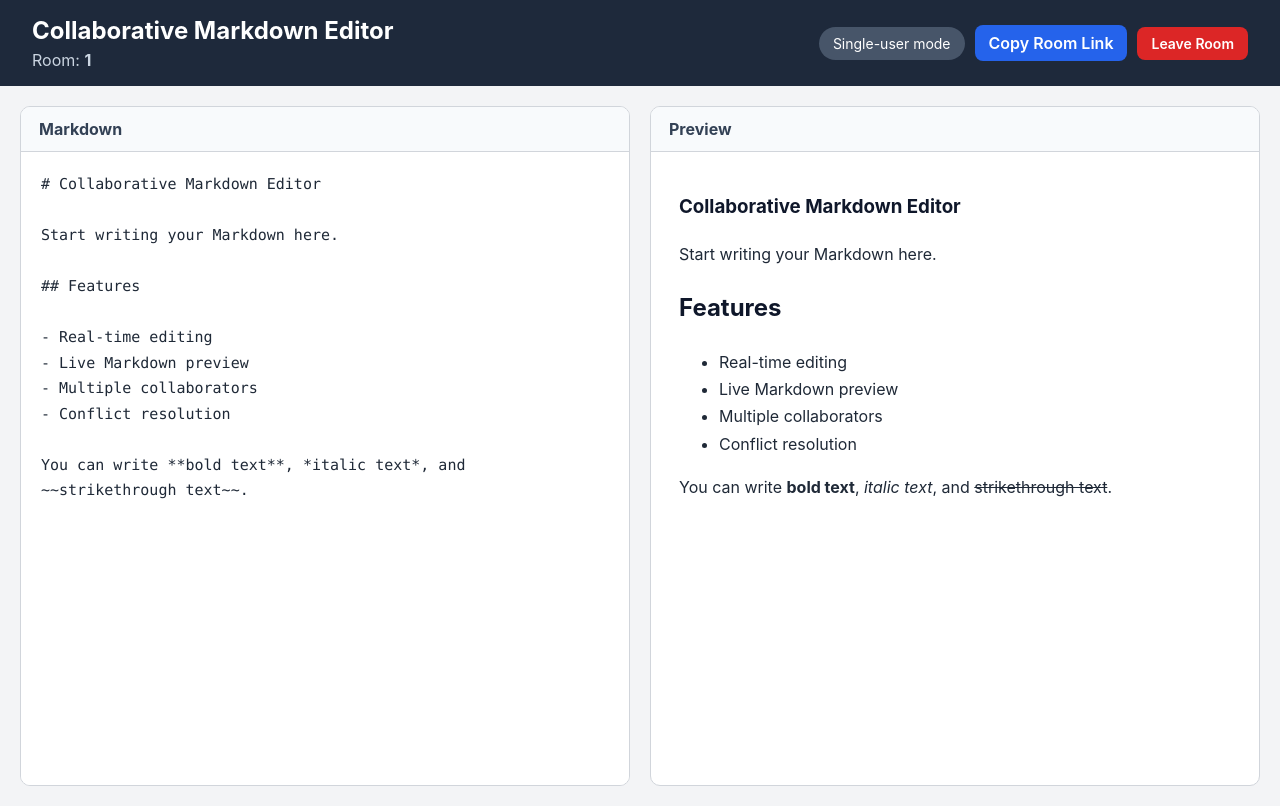
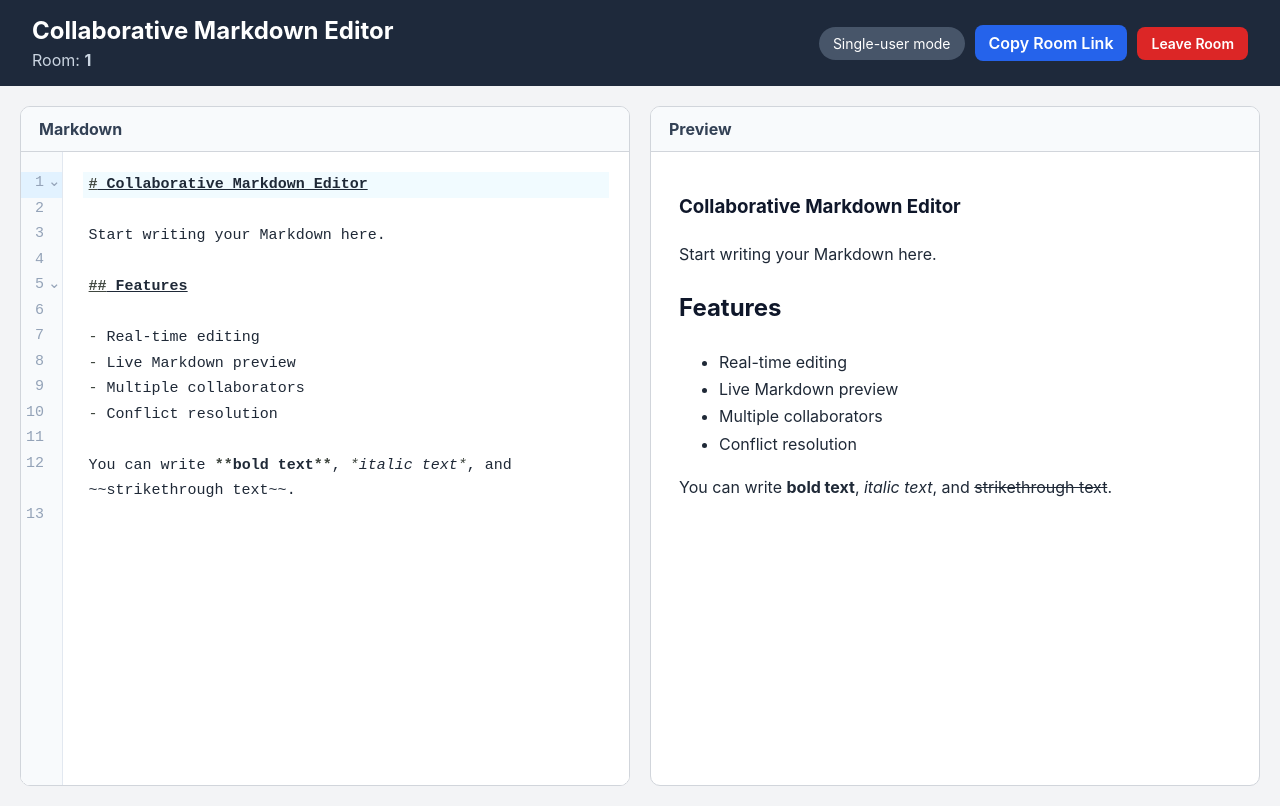
Before and after one commit to iamRUDRAKSH/collaborative-markdown-editor, a React (Vite) app: page /room/1 in a window 1280 px wide. Built offline with nearby package versions, Linux system fonts and the light colour scheme.

Commit message:
FA1: Replace textarea with CodeMirror editor

```diff
--- a/src/App.css
+++ b/src/App.css
@@ -264,3 +264,37 @@
     flex-direction: column;
   }
 }
+
+.editor-container {
+  flex: 1;
+  min-height: 0;
+  overflow: hidden;
+  background: white;
+}
+
+.editor-container .cm-editor {
+  height: 100%;
+  color: #1f2937;
+  background: white;
+  font-family: "SFMono-Regular", Consolas, "Liberation Mono", monospace;
+  font-size: 15px;
+}
+
+.editor-container .cm-scroller {
+  overflow: auto;
+}
+
+.editor-container .cm-content {
+  padding: 20px;
+  line-height: 1.7;
+}
+
+.editor-container .cm-gutters {
+  border-right: 1px solid #e2e8f0;
+  background: #f8fafc;
+  color: #94a3b8;
+}
+
+.editor-container .cm-focused {
+  outline: none;
+}
--- /dev/null
+++ b/src/components/MarkDownEditor.tsx
@@ -0,0 +1,80 @@
+import { useEffect, useRef } from "react";
+import { EditorState } from "@codemirror/state";
+import { EditorView, basicSetup } from "codemirror";
+import { markdown } from "@codemirror/lang-markdown";
+
+type MarkdownEditorProps = {
+    value: string;
+    onChange: (value: string) => void;
+};
+
+function MarkdownEditor({ value, onChange }: MarkdownEditorProps) {
+    const editorContainerRef = useRef<HTMLDivElement | null>(null);
+    const editorViewRef = useRef<EditorView | null>(null);
+    const onChangeRef = useRef(onChange);
+    const initialValueRef = useRef(value);
+
+    useEffect(() => {
+        onChangeRef.current = onChange;
+    }, [onChange]);
+
+    useEffect(() => {
+        if (!editorContainerRef.current) {
+            return;
+        }
+
+        const state = EditorState.create({
+            doc: initialValueRef.current,
+            extensions: [
+                basicSetup,
+                markdown(),
+                EditorView.lineWrapping,
+
+                EditorView.updateListener.of((update) => {
+                    if (update.docChanged) {
+                        const updatedMarkdown = update.state.doc.toString();
+                        onChangeRef.current(updatedMarkdown);
+                    }
+                }),
+            ],
+        });
+
+        const view = new EditorView({
+            state,
+            parent: editorContainerRef.current,
+        });
+
+        editorViewRef.current = view;
+
+        return () => {
+            view.destroy();
+            editorViewRef.current = null;
+        };
+    }, []);
+
+    useEffect(() => {
+        const view = editorViewRef.current;
+
+        if (!view) {
+            return;
+        }
+
+        const currentEditorValue = view.state.doc.toString();
+
+        if (currentEditorValue === value) {
+            return;
+        }
+
+        view.dispatch({
+            changes: {
+                from: 0,
+                to: currentEditorValue.length,
+                insert: value,
+            },
+        });
+    }, [value]);
+
+    return <div className="editor-container" ref={editorContainerRef} />;
+}
+
+export default MarkdownEditor;
--- a/src/pages/EditorPage.tsx
+++ b/src/pages/EditorPage.tsx
@@ -2,6 +2,7 @@ import { useState } from "react";
 import { Link, useParams } from "react-router-dom";
 import ReactMarkdown from "react-markdown";
 import remarkGfm from "remark-gfm";
+import MarkdownEditor from "../components/MarkdownEditor";
 
 const initialMarkdown = `# Collaborative Markdown Editor
 
@@ -61,12 +62,9 @@ function EditorPage() {
                         <h2>Markdown</h2>
                     </div>
 
-          <textarea
-            className="editor"
+                    <MarkdownEditor
                         value={markdown}
-            onChange={(event) => setMarkdown(event.target.value)}
-            placeholder="Write Markdown here..."
-            spellCheck={true}
+                        onChange={setMarkdown}
                     />
                 </section>
 
```
Also changed, not shown: package.json (+9 -1 lines), src/pages/HomePage.tsx (indentation only), 1 other file (tests, documents, lock files or other folders). Lines whose indentation alone changed are shown as unchanged.
